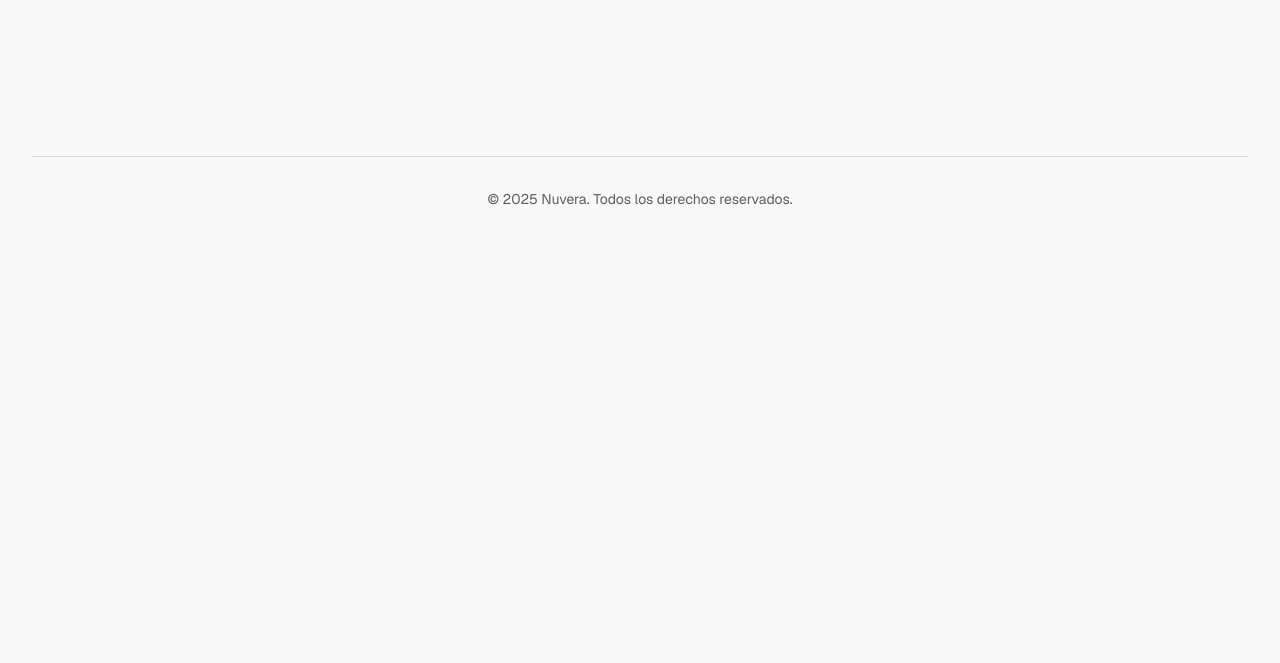
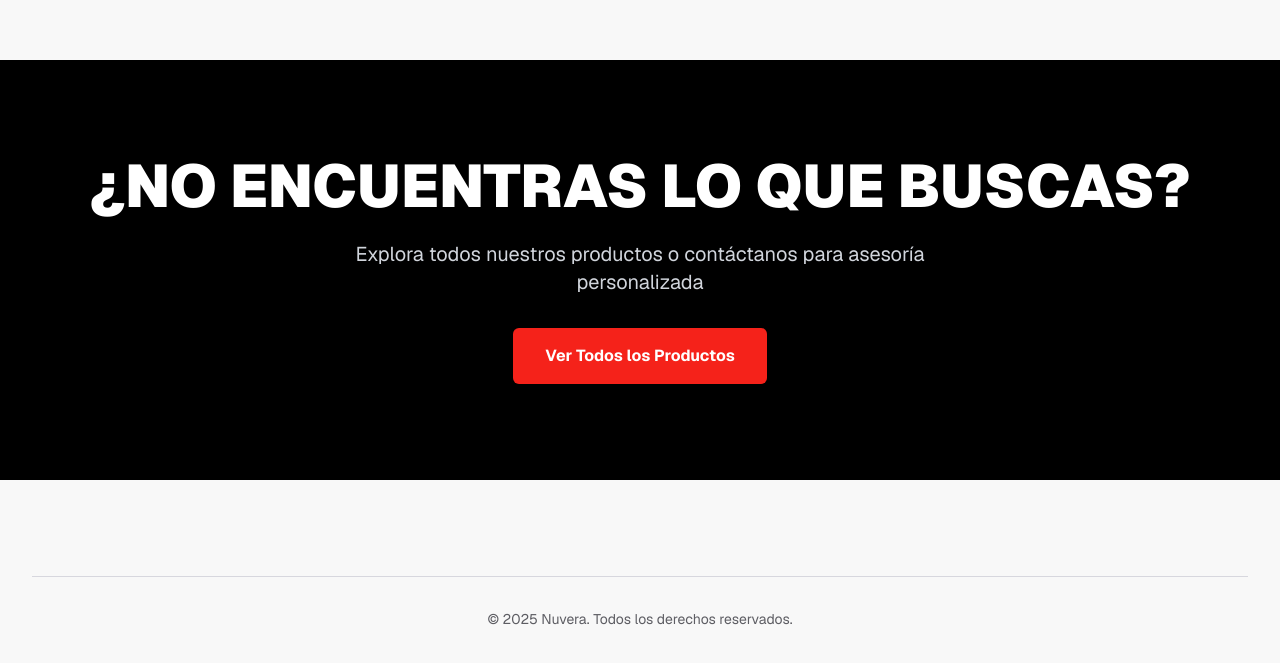
Before and after one commit to Stiven-Chacon/Ecommerce-Nuvera, a Next.js app: page /collections in a window 1280 px wide. Shown: the part 1477-2140 px from the top of the page. Before the commit the page ends 1734 px from the top, so only its background shows below. Built offline with nearby package versions, Linux system fonts and the light colour scheme; no server answers.

Commit message:
feat: add CTASections in page Colletions

```diff
--- a/app/collections/page.tsx
+++ b/app/collections/page.tsx
@@ -4,6 +4,7 @@ import { Header } from "@/components/layout/headers"
 import { Footer } from "@/components/layout/footer"
 import { CollectionsHero } from "@/components/sections/collections/CollectionsHero-section"
 import { CollectionsGrid } from "@/components/sections/collections/ColletionsCategoryGrid"
+import CTASection from "@/components/sections/collections/CTASection"
 
 export default function ColeccionesPage() {
 
@@ -18,6 +19,9 @@ export default function ColeccionesPage() {
 
         {/* Collections Grid */}
         <CollectionsGrid/>
+
+        {/* CTA Section */}
+        <CTASection/>
       </main>
 
       <Footer />
```
